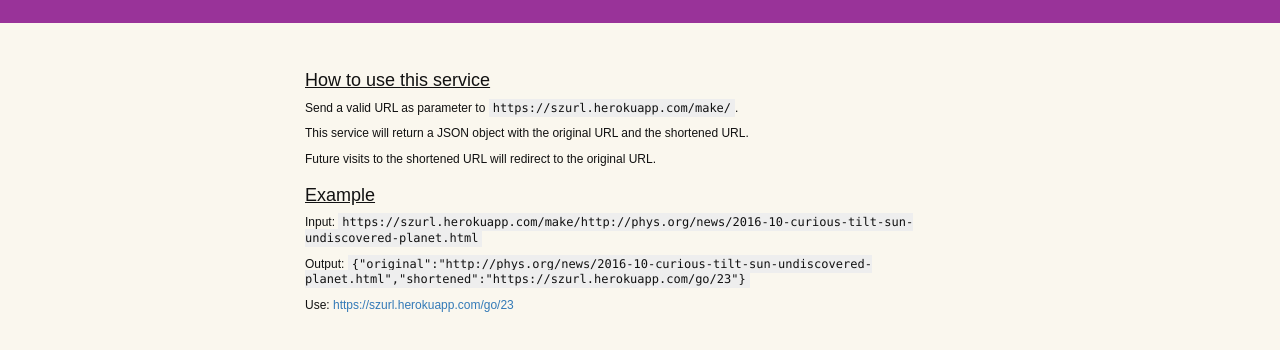
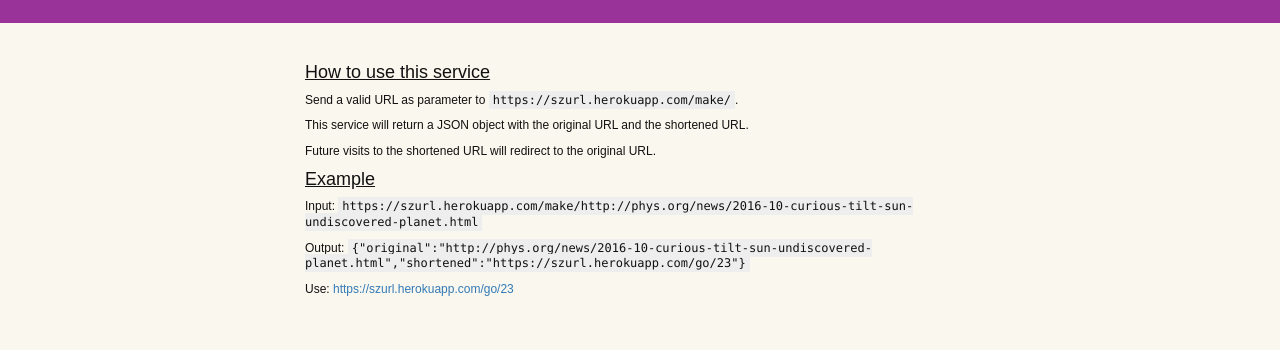
Before and after one commit to DougRiblet/shortener, a website: page index.html in a window 1280 px wide. Shown: the part 92-442 px from the top of the page. Drawn offline with nearby package versions, Linux system fonts and the light colour scheme.

Commit message:
tweak spacing in css

```diff
--- a/index.html
+++ b/index.html
@@ -23,7 +23,10 @@
     padding-bottom: 16px;
   }
   h4 {
-    margin-top: 1em; text-decoration: underline;
+    text-decoration: underline;
+  }
+  h4.example {
+    margin-top: 1.5em;
   }
   .example {
     font-family: "Lucida Console", Monaco, monospace;
@@ -50,7 +53,7 @@
 
 <p>Future visits to the shortened URL will redirect to the original URL.</p>
 
-<h4>Example</h4>
+<h4 id="example">Example</h4>
 
 <p>Input: <span class="example">https://szurl.herokuapp.com/make/http://phys.org/news/2016-10-curious-tilt-sun-undiscovered-planet.html</span></p>
 
```
